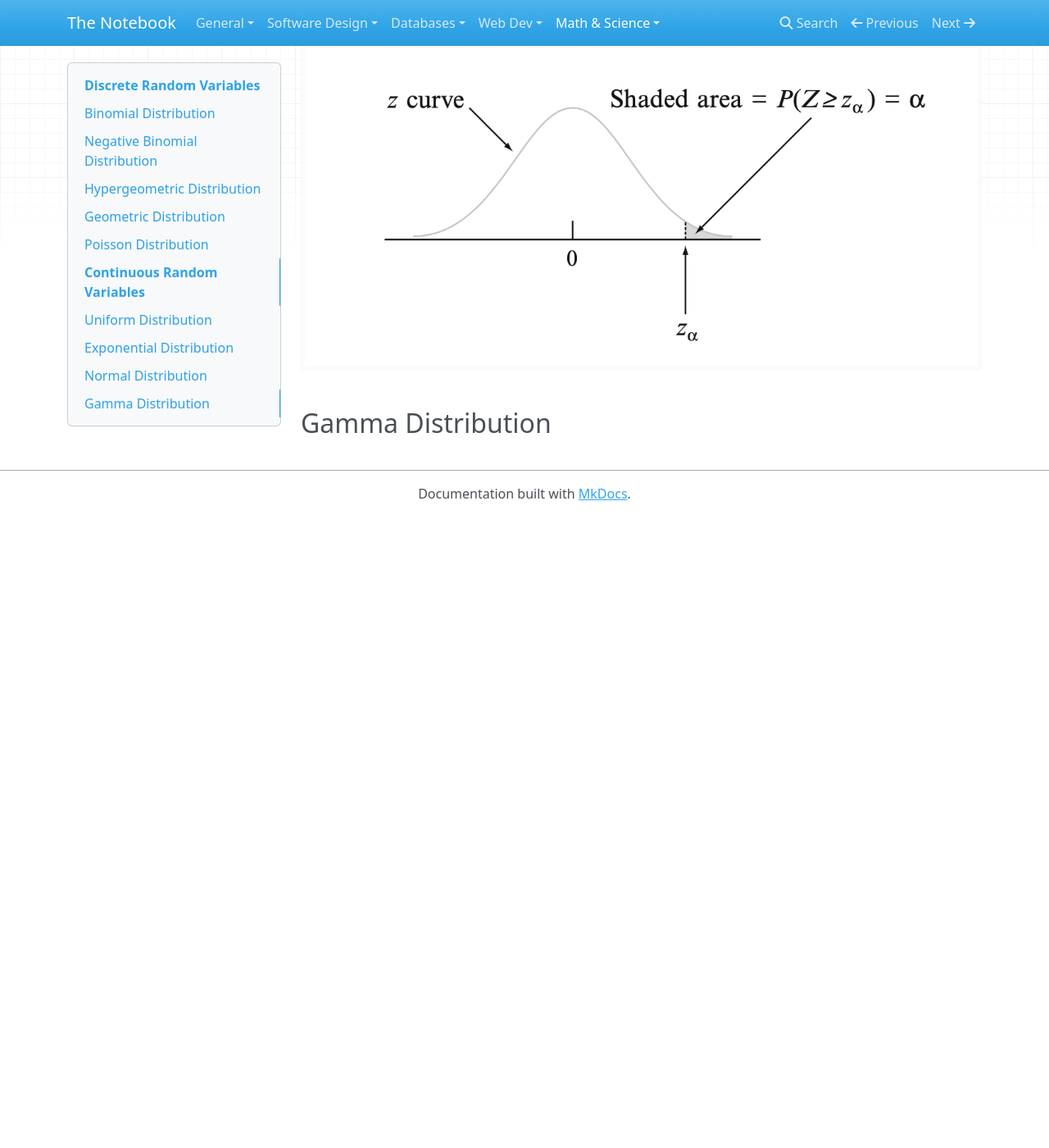
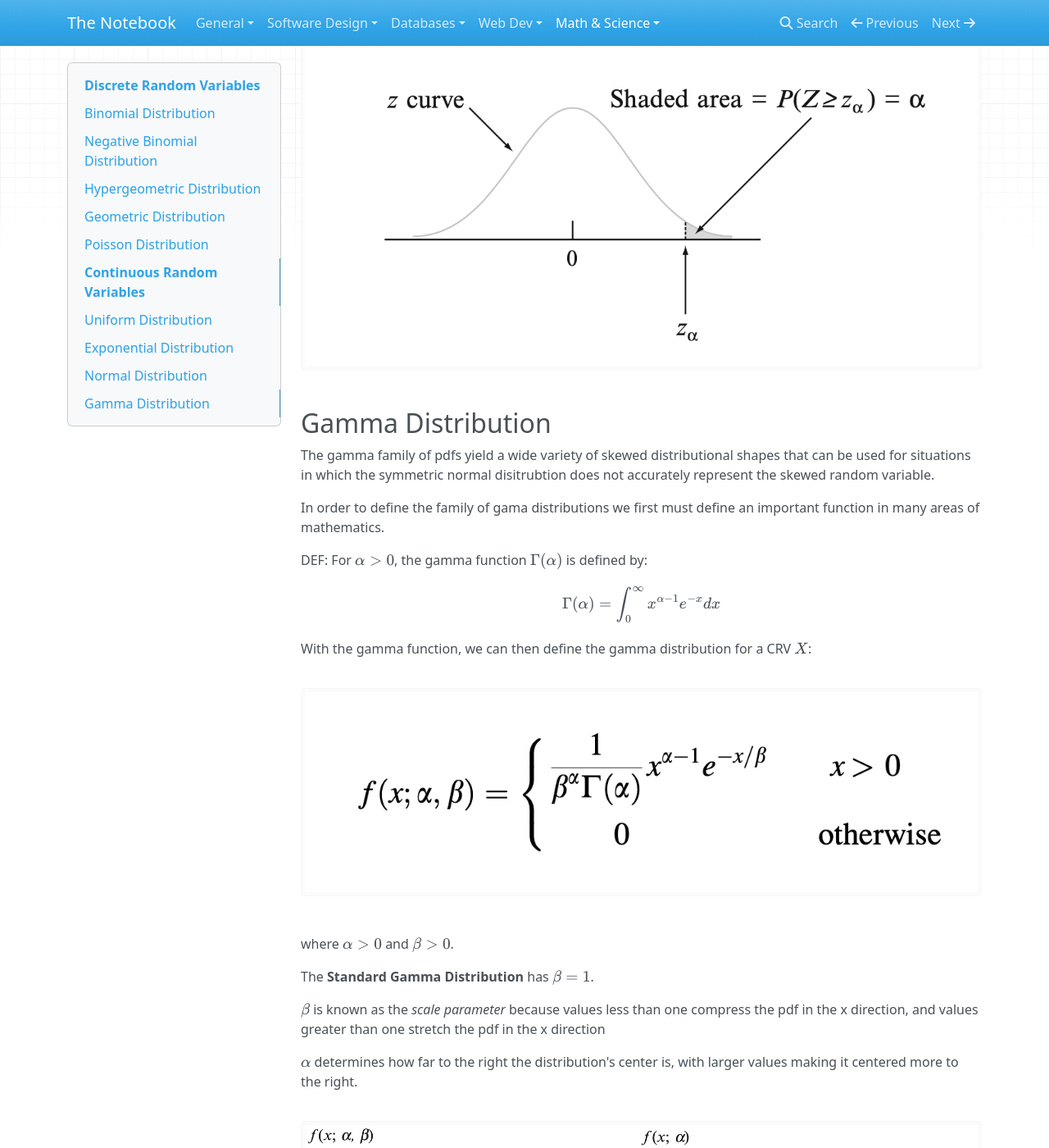
Before and after one commit to meyerv11045/notes, an MkDocs documentation site: the page built from notes/math_science/prob_stats/rv.md, in a window 1280 px wide and 1400 px high, scrolled down 2163 px. Shown: the whole window at 82% size. Built offline with MkDocs 1.6.1, drawn with Linux system fonts in a browser that asks for light colours; nearby versions of some CDN libraries; formulas are drawn with MathJax 3; before the commit the page ends 2793 px from its top, so only the background shows below that; some of the changed text lies outside the part shown.

Commit message:
gamma dist

```diff
--- a/notes/math_science/prob_stats/rv.md
+++ b/notes/math_science/prob_stats/rv.md
@@ -76,3 +76,41 @@ $z_\alpha$ denotes the value on the measurement axis for which $\alpha$ of the a
 ![z-alpha](static/z-alpha.png)
 
 ## Gamma Distribution
+The gamma family of pdfs yield a wide variety of skewed distributional shapes that can be used for situations in which the symmetric normal disitrubtion does not accurately represent the skewed random variable.
+
+
+In order to define the family of gama distributions we first must define an important function in many areas of mathematics.
+
+DEF: For $\alpha > 0$, the gamma function $\Gamma(\alpha)$ is defined by:
+
+$$\Gamma(\alpha) = \int_0^\infty x^{\alpha - 1}e^{-x}dx$$
+
+With the gamma function, we can then define the gamma distribution for a CRV $X$:
+
+![gamma dist pdf](static/gamm-dist.png)
+
+where $\alpha > 0$ and $\beta > 0$.
+
+The **Standard Gamma Distribution** has $\beta = 1$.
+
+$\beta$ is known as the *scale parameter* because values less than one compress the pdf in the x direction, and values greater than one stretch the pdf in the x direction
+
+$\alpha$ determines how far to the right the distribution's center is, with larger values making it centered more to the right.
+
+![gammas](static/gammas.png)
+
+$$E(X) = \alpha \beta$$
+$$V(X) = \alpha \beta^2$$
+
+$$M_X(t) = \frac{1}{(1- \beta t)^\alpha} $$
+
+### Incomplete Gamma Function
+The cdf when $X$ is a standard gamma rv,
+
+![](static/incomplete-gamma.png)
+
+The incomplete gamma can be used to compute any non standard gamma distibution's probabilities since it has been tabulated.
+
+For $X \sim G(\alpha,\beta)$,  the cdf of $X$ is the incomplete gamma function evaluated at $x/\beta$:
+
+$$F_X(x; \alpha,\beta) = F(\frac{x}{\beta};\alpha)$$
```
Also changed, not shown: notes/math_science/prob_stats/static/gamm-dist.png (added), notes/math_science/prob_stats/static/gammas.png (added), notes/math_science/prob_stats/static/incomplete-gamma.png (added).
